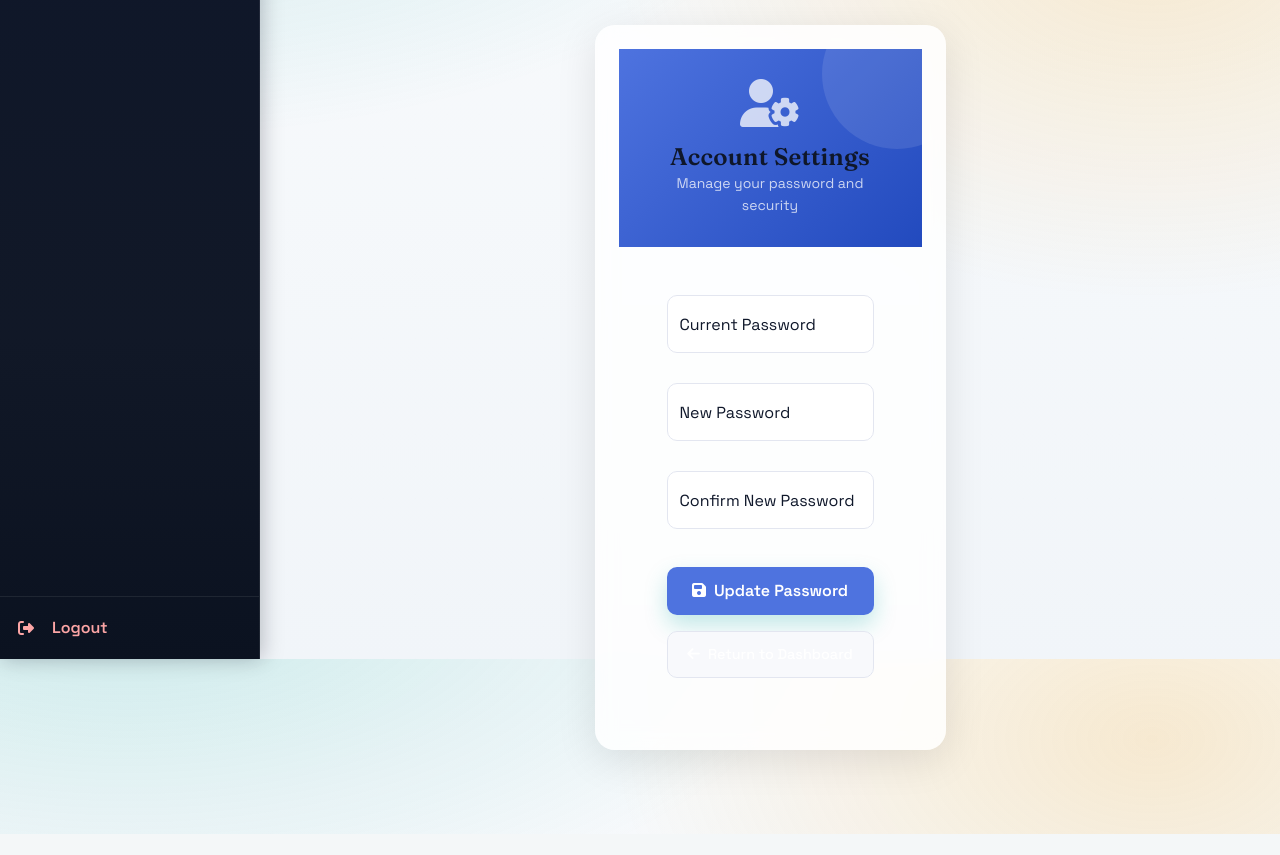
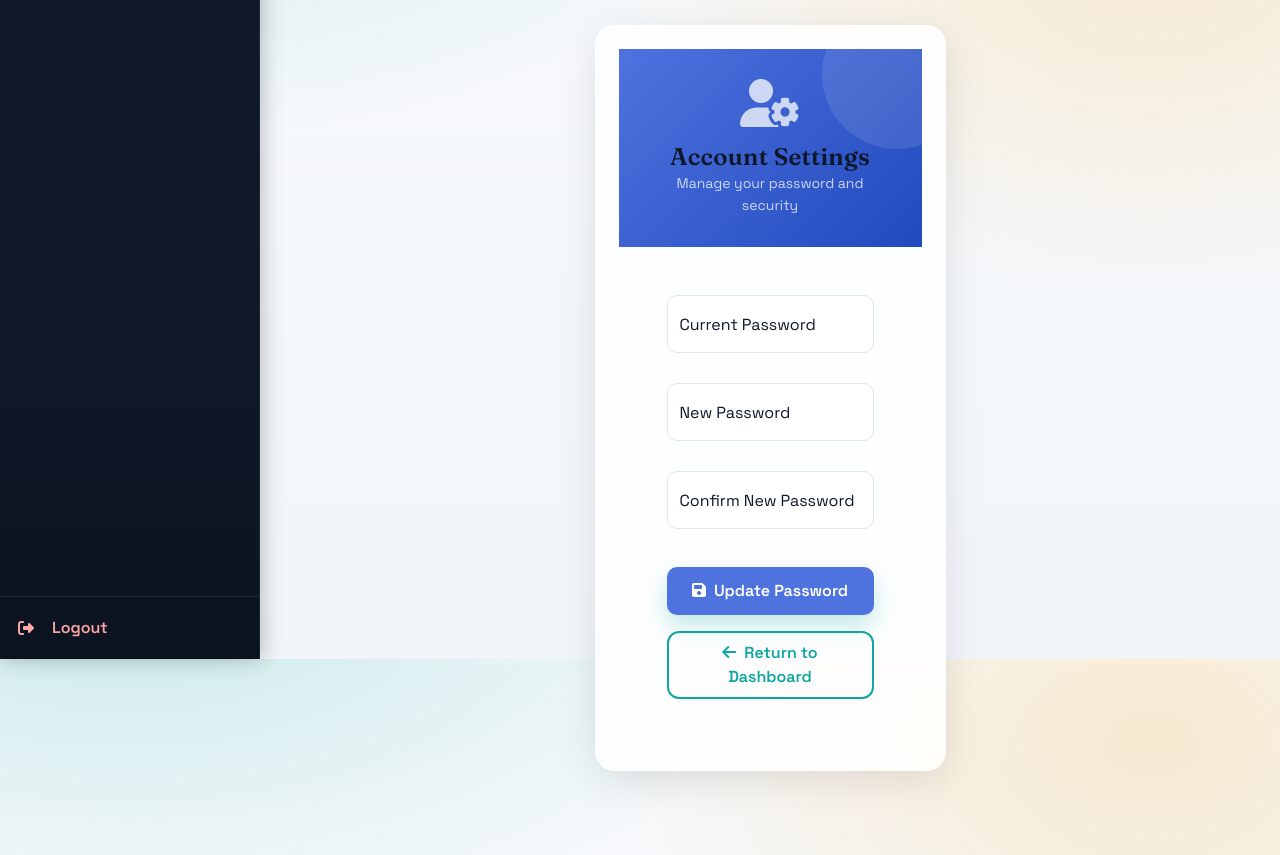
Before and after one commit to bigyan-svg/NCIT_SIS, a Flask app: page /settings in a window 1280 px wide. Shown: the part 141-996 px from the top of the page. Before the commit the page ends 975 px from the top, so only its background shows below. Run offline with Flask 3, Linux system fonts and the light colour scheme; a user stored in the database is signed in.

Commit message:
Improve settings return button styling

```diff
--- a/templates/settings.html
+++ b/templates/settings.html
@@ -51,21 +51,6 @@
         background: #2e59d9;
         transform: translateY(-2px);
         box-shadow: 0 5px 15px rgba(78, 115, 223, 0.3);
-    }
-
-    .btn-return {
-        background: #f8f9fc;
-        color: #858796;
-        border: 1px solid #e3e6f0;
-        padding: 12px;
-        border-radius: 10px;
-        font-weight: 500;
-        transition: all 0.2s;
-    }
-    .btn-return:hover {
-        background: #eaecf4;
-        color: #5a5c69;
-        text-decoration: none;
     }
 
     @keyframes slideUp {
@@ -123,7 +108,7 @@
                             </button>
 
                             {% set role = session.get('role', 'student') %}
-                            <a href="{{ url_for(role ~ '_dashboard') }}" class="btn btn-return text-center">
+                            <a href="{{ url_for(role ~ '_dashboard') }}" class="btn btn-dashboard-return text-center">
                                 <i class="fas fa-arrow-left me-2"></i>Return to Dashboard
                             </a>
                         </div>
```
